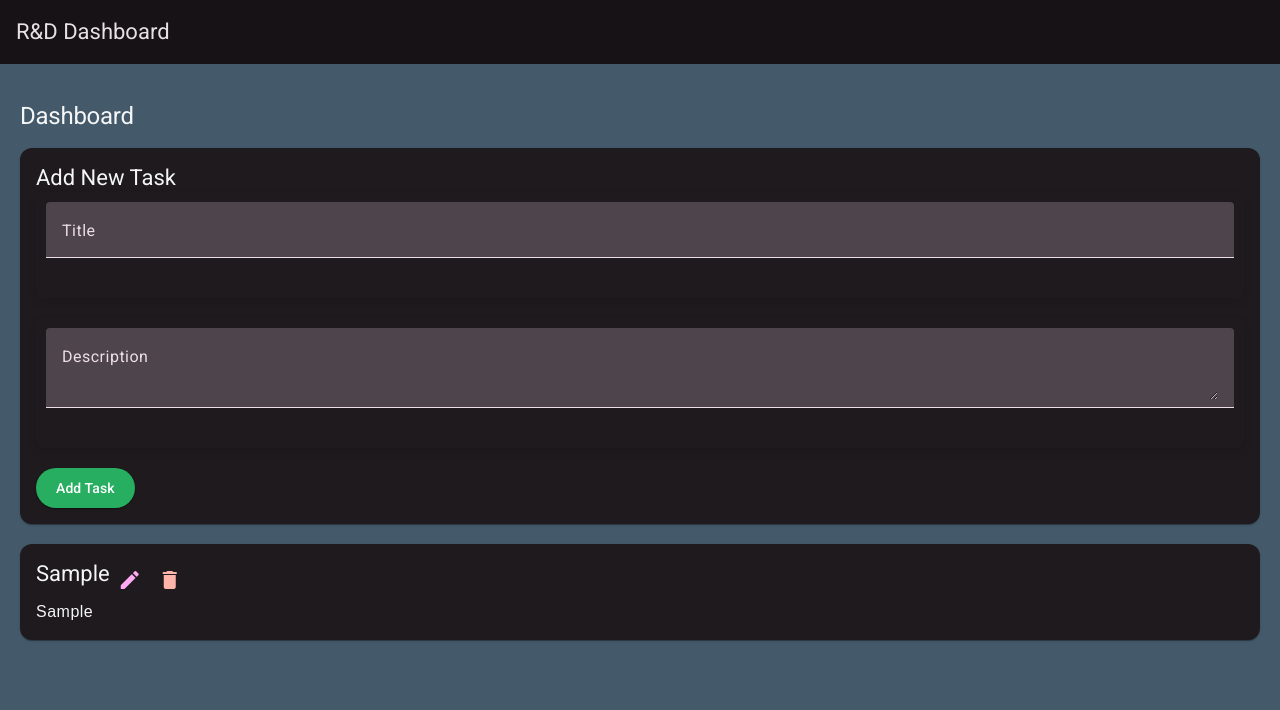
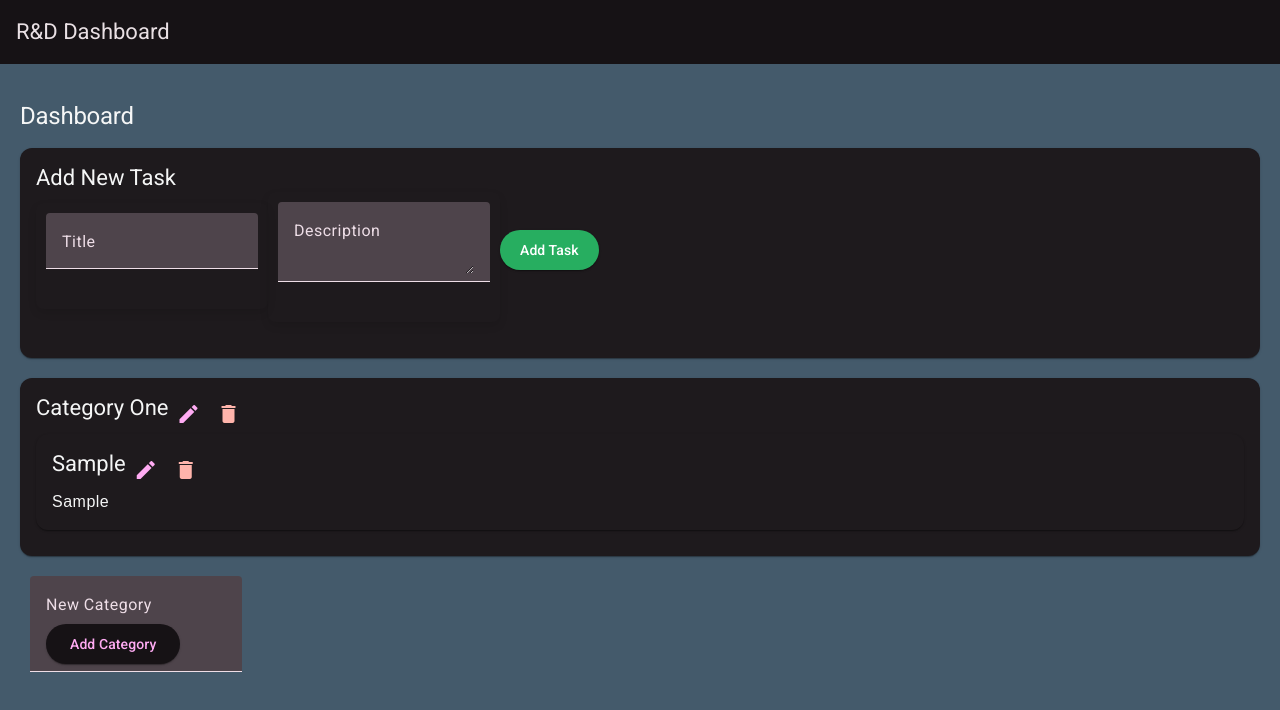
Before and after one commit to rohithrjnr/TaskManagementWebsite, an Angular app: page / in a window 1280 px wide. Both pictures are taken after typing "Sample", "Sample" into the empty fields and a click on the button "Add Task". Shown: the top 710 px of the page. Built offline with nearby package versions, Linux system fonts and the light colour scheme.

Commit message:
Latest changes

```diff
--- a/src/app/app.module.ts
+++ b/src/app/app.module.ts
@@ -15,6 +15,8 @@ import { DashboardComponent } from './dashboard/dashboard.component';
 import { HeaderComponent } from './header/header.component';
 import { ConfirmDeleteDialogComponent } from './confirm-delete-dialog/confirm-delete-dialog.component';
 import { MatOptionModule } from '@angular/material/core';
+import { DragDropModule } from '@angular/cdk/drag-drop';
+
 
 @NgModule({
   declarations: [
@@ -35,7 +37,8 @@ import { MatOptionModule } from '@angular/material/core';
     FormsModule,
     MatFormFieldModule,
     MatInputModule ,
-    MatOptionModule
+    MatOptionModule,
+    DragDropModule
   ],
   providers: [],
   bootstrap: [AppComponent]
--- a/src/app/dashboard/dashboard.component.css
+++ b/src/app/dashboard/dashboard.component.css
@@ -1,34 +1,19 @@
-.task {
-  padding: 10px;
-  display: flex;
-  flex-direction: column;
-  gap: 10px; /* Adds space between input fields */
-  border-radius: 8px; /* Rounded corners */
-  box-shadow: 0 4px 8px rgba(0, 0, 0, 0.1); /* Subtle shadow */
-  margin-bottom: 20px; /* Space between tasks */
+.cards{
+    padding-bottom: 10 px ;
+}
+.category{
+    padding: 10px;
 }
 
-.add-task-button {
-    background-color: #27ae60 !important; /* Green background */
-    color: #ffffff !important; /* White text */
-    border-radius: 50px !important; /* Fully rounded button */
-    padding: 10px 20px !important; /* Adjusted padding for better appearance */
-    font-size: 14px !important;
-    align-self: flex-end;
-    transition: background-color 0.3s ease-in-out, transform 0.3s ease-in-out; /* Smooth transition */
-    border: none !important; /* Remove default border */
-    box-shadow: 0 4px 6px rgba(0, 0, 0, 0.1); /* Add subtle shadow */
+.category-list {
+    display: flex;
+    flex-direction: column;
+    gap: 10px;
+    min-height: 100px; /* Adjust as necessary */
+    border: 1px dashed #ccc; /* Optional, for visual feedback */
+    padding: 10px;
   }
 
-  .add-task-button:hover {
-    background-color: #218c54 !important; /* Darker green on hover */
-    transform: scale(1.05); /* Slightly increase size on hover */
-    box-shadow: 0 6px 8px rgba(0, 0, 0, 0.15); /* Increase shadow on hover */
-    cursor: pointer; /* Change cursor to pointer on hover */
+  mat-card {
+    margin-bottom: 10px;
   }
-
-  .add-task-button:active {
-    background-color: #1e7b4b !important; /* Even darker green on active click */
-    transform: scale(1); /* Reset size on click */
-    box-shadow: 0 2px 4px rgba(0, 0, 0, 0.1); /* Reduce shadow on click */
-  }
--- a/src/app/dashboard/dashboard.component.html
+++ b/src/app/dashboard/dashboard.component.html
@@ -19,7 +19,19 @@
     </mat-card>
 
     <div style="margin-top: 20px;">
-    <mat-card *ngFor="let task of tasks">
+      <mat-card *ngFor="let category of categories">
+        <mat-card-header>
+          <mat-card-title>{{ category }}</mat-card-title>
+          <button mat-icon-button color="primary" (click)="renameCategory(category)">
+            <mat-icon>edit</mat-icon>
+          </button>
+          <button mat-icon-button color="warn" (click)="deleteCategory(category)">
+            <mat-icon>delete</mat-icon>
+          </button>
+        </mat-card-header>
+        <mat-card-content class="cards">
+          <div cdkDropList [cdkDropListData]="getTasksByCategory(category)" (cdkDropListDropped)="drop($event)" [id]="category">
+            <mat-card *ngFor="let task of getTasksByCategory(category)" cdkDrag [cdkDragData]="task">
               <mat-card-header>
                 <mat-card-title>{{ task.title }}</mat-card-title>
                 <button mat-icon-button color="primary" (click)="editTask(task)">
@@ -34,4 +46,13 @@
               </mat-card-content>
             </mat-card>
           </div>
+        </mat-card-content>
+      </mat-card>
+
+      <mat-form-field class="category" appearance="fill">
+        <mat-label>New Category</mat-label>
+        <input matInput [(ngModel)]="newCategoryName" placeholder="Category Name">
+        <button mat-raised-button color="primary" (click)="addCategory()">Add Category</button>
+      </mat-form-field>
     </div>
+  </div>
--- a/src/app/dashboard/dashboard.component.ts
+++ b/src/app/dashboard/dashboard.component.ts
@@ -1,12 +1,13 @@
 import { Component, OnInit } from '@angular/core';
 import { MatDialog } from '@angular/material/dialog';
 import { ConfirmDeleteDialogComponent } from '../confirm-delete-dialog/confirm-delete-dialog.component';
-
+import { CdkDragDrop, moveItemInArray, transferArrayItem } from '@angular/cdk/drag-drop';
 
 export interface Task {
   id?: number;
   title: string;
   description: string;
+  category: any;
 }
 
 @Component({
@@ -16,14 +17,17 @@ export interface Task {
 })
 export class DashboardComponent implements OnInit {
   tasks: Task[] = [];
-  newTask: Task = { title: '', description: '' };
+  newTask: Task = { title: '', description: '', category: 'Category One' }; // Default category
+  categories: string[] = ['Category One']; // Default category
   editMode: boolean = false;
   editTaskId: number | null = null;
+  newCategoryName: any;
 
   constructor(public dialog: MatDialog) { }
 
   ngOnInit(): void {
     this.loadTasks();
+    this.loadCategories();
   }
 
   loadTasks(): void {
@@ -33,8 +37,19 @@ export class DashboardComponent implements OnInit {
     }
   }
 
+  loadCategories(): void {
+    const storedCategories = localStorage.getItem('categories');
+    if (storedCategories) {
+      this.categories = JSON.parse(storedCategories);
+    }
+  }
+
   saveTasks(): void {
     localStorage.setItem('tasks', JSON.stringify(this.tasks));
+  }
+
+  saveCategories(): void {
+    localStorage.setItem('categories', JSON.stringify(this.categories));
   }
 
   addTask(): void {
@@ -42,14 +57,14 @@ export class DashboardComponent implements OnInit {
       this.updateTask(this.editTaskId);
     } else {
       if (this.newTask.title && this.newTask.description) {
+        this.newTask.category = this.categories.length > 0 ? this.categories[0] : 'Category One';
         this.newTask.id = new Date().getTime();
         this.tasks.push(this.newTask);
         this.saveTasks();
-        this.newTask = { title: '', description: '' };
+        this.newTask = { title: '', description: '', category: this.categories.length > 0 ? this.categories[0] : 'Category One' };
       }
     }
   }
-
   editTask(task: Task): void {
     this.newTask = { ...task };
     this.editMode = true;
@@ -61,7 +76,7 @@ export class DashboardComponent implements OnInit {
     if (taskIndex > -1) {
       this.tasks[taskIndex] = { ...this.newTask, id: taskId };
       this.saveTasks();
-      this.newTask = { title: '', description: '' };
+      this.newTask = { title: '', description: '', category: 'Category One' }; // Reset with default category
       this.editMode = false;
       this.editTaskId = null;
     }
@@ -73,7 +88,6 @@ export class DashboardComponent implements OnInit {
     dialogRef.afterClosed().subscribe(result => {
       if (result) {
         this.deleteTask(taskId);
-        this.loadTasks();
       }
     });
   }
@@ -81,5 +95,96 @@ export class DashboardComponent implements OnInit {
   deleteTask(taskId: number): void {
     this.tasks = this.tasks.filter(task => task.id !== taskId);
     this.saveTasks();
+    this.loadCategories();
+    this.loadTasks();
+  }
+  deleteCategory(categoryToDelete: string): void {
+
+    const confirmDelete = confirm(`Are you sure you want to delete the category "${categoryToDelete}"?`);
+    if (confirmDelete) {
+      this.categories = this.categories.filter(category => category !== categoryToDelete);
+
+      if (this.categories.length > 0) {
+        const newCategory = this.categories[0]; // Use the first category as the new category
+        this.tasks.forEach(task => {
+          if (task.category === categoryToDelete) {
+            task.category = newCategory;
+          }
+        });
+      } else {
+        this.tasks.forEach(task => {
+          if (task.category === categoryToDelete) {
+            task.category = 'Category One';
+          }
+        });
+      }
+
+      this.saveCategories();
+      this.saveTasks();
+      this.loadCategories();
+      this.loadTasks();
+    }
+  }
+  renameCategory(oldCategory: string): void {
+    const newName = prompt('Enter new category name:', oldCategory);
+    if (newName && newName.trim()) {
+      const categoryIndex = this.categories.indexOf(oldCategory);
+      if (categoryIndex > -1) {
+        this.categories[categoryIndex] = newName.trim();
+        this.saveCategories();
+        this.updateTasksCategory(oldCategory, newName.trim());
+      }
+    }
+  }
+
+  updateTasksCategory(oldCategory: string, newCategory: string): void {
+    this.tasks.forEach(task => {
+      if (task.category === oldCategory) {
+        task.category = newCategory;
+      }
+    });
+    this.saveTasks();
+    this.loadTasks();
+    this.loadCategories();
+  }
+
+  addCategory(): void {
+    if (this.newCategoryName && !this.categories.includes(this.newCategoryName)) {
+      this.categories.push(this.newCategoryName);
+      this.saveCategories();
+      this.newCategoryName = '';
+    }
+  }
+
+  drop(event: CdkDragDrop<Task[]>): void {
+    const previousContainerId = event.previousContainer.id;
+    const newContainerId = event.container.id;
+
+    const movedTask = event.item.data as Task;
+
+    if (event.previousContainer === event.container) {
+      moveItemInArray(event.container.data, event.previousIndex, event.currentIndex);
+    } else {
+      // Handle moving the item to a new list
+      transferArrayItem(
+        event.previousContainer.data,
+        event.container.data,
+        event.previousIndex,
+        event.currentIndex
+      );
+
+      movedTask.category = newContainerId;
+
+      this.saveTasks();
+    }
+
+    this.updateTasksCategory(previousContainerId, newContainerId);
+    this.saveTasks();
+    this.loadCategories();
+    this.loadTasks();
+  }
+
+  getTasksByCategory(category: string): Task[] {
+    return this.tasks.filter(task => task.category === category);
   }
 }
--- a/src/styles.css
+++ b/src/styles.css
@@ -30,6 +30,40 @@ body {
     width: 100% !important; /* Full width for better alignment */
     margin-bottom: 16px !important; /* Space between form fields */
   }
+  .task {
+    padding: 10px;
+    display: flex;
+    flex-direction: column;
+    gap: 10px; /* Adds space between input fields */
+    border-radius: 8px; /* Rounded corners */
+    box-shadow: 0 4px 8px rgba(0, 0, 0, 0.1); /* Subtle shadow */
+    margin-bottom: 20px; /* Space between tasks */
+  }
+
+  .add-task-button {
+      background-color: #27ae60 !important; /* Green background */
+      color: #ffffff !important; /* White text */
+      border-radius: 50px !important; /* Fully rounded button */
+      padding: 10px 20px !important; /* Adjusted padding for better appearance */
+      font-size: 14px !important;
+      align-self: flex-end;
+      transition: background-color 0.3s ease-in-out, transform 0.3s ease-in-out; /* Smooth transition */
+      border: none !important; /* Remove default border */
+      box-shadow: 0 4px 6px rgba(0, 0, 0, 0.1); /* Add subtle shadow */
+    }
+
+    .add-task-button:hover {
+      background-color: #218c54 !important; /* Darker green on hover */
+      transform: scale(1.05); /* Slightly increase size on hover */
+      box-shadow: 0 6px 8px rgba(0, 0, 0, 0.15); /* Increase shadow on hover */
+      cursor: pointer; /* Change cursor to pointer on hover */
+    }
+
+    .add-task-button:active {
+      background-color: #1e7b4b !important; /* Even darker green on active click */
+      transform: scale(1); /* Reset size on click */
+      box-shadow: 0 2px 4px rgba(0, 0, 0, 0.1); /* Reduce shadow on click */
+    }
 
   /* Label Styling */
   .mat-form-field .mat-label {
```
Lines whose indentation alone changed are shown as unchanged.
